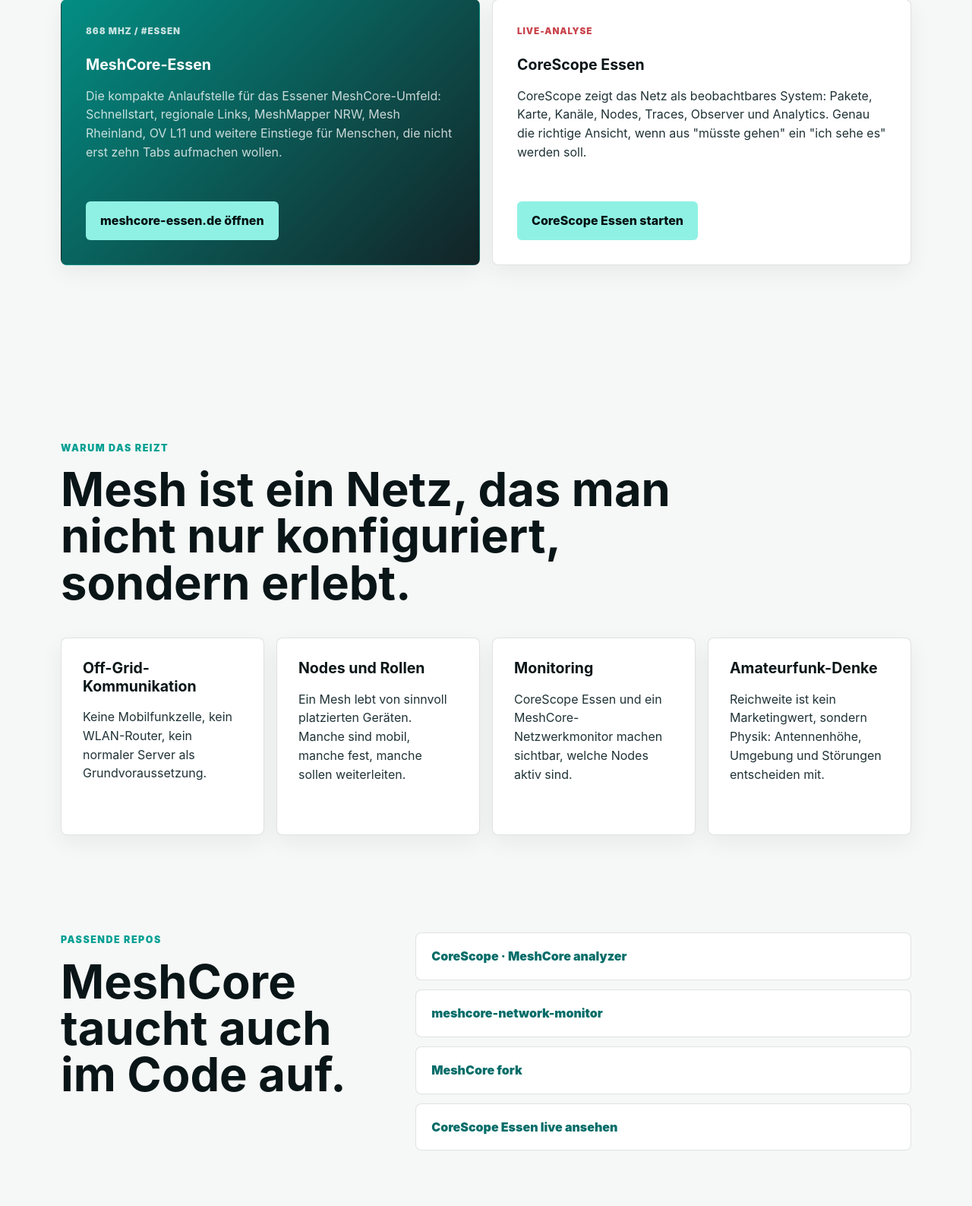
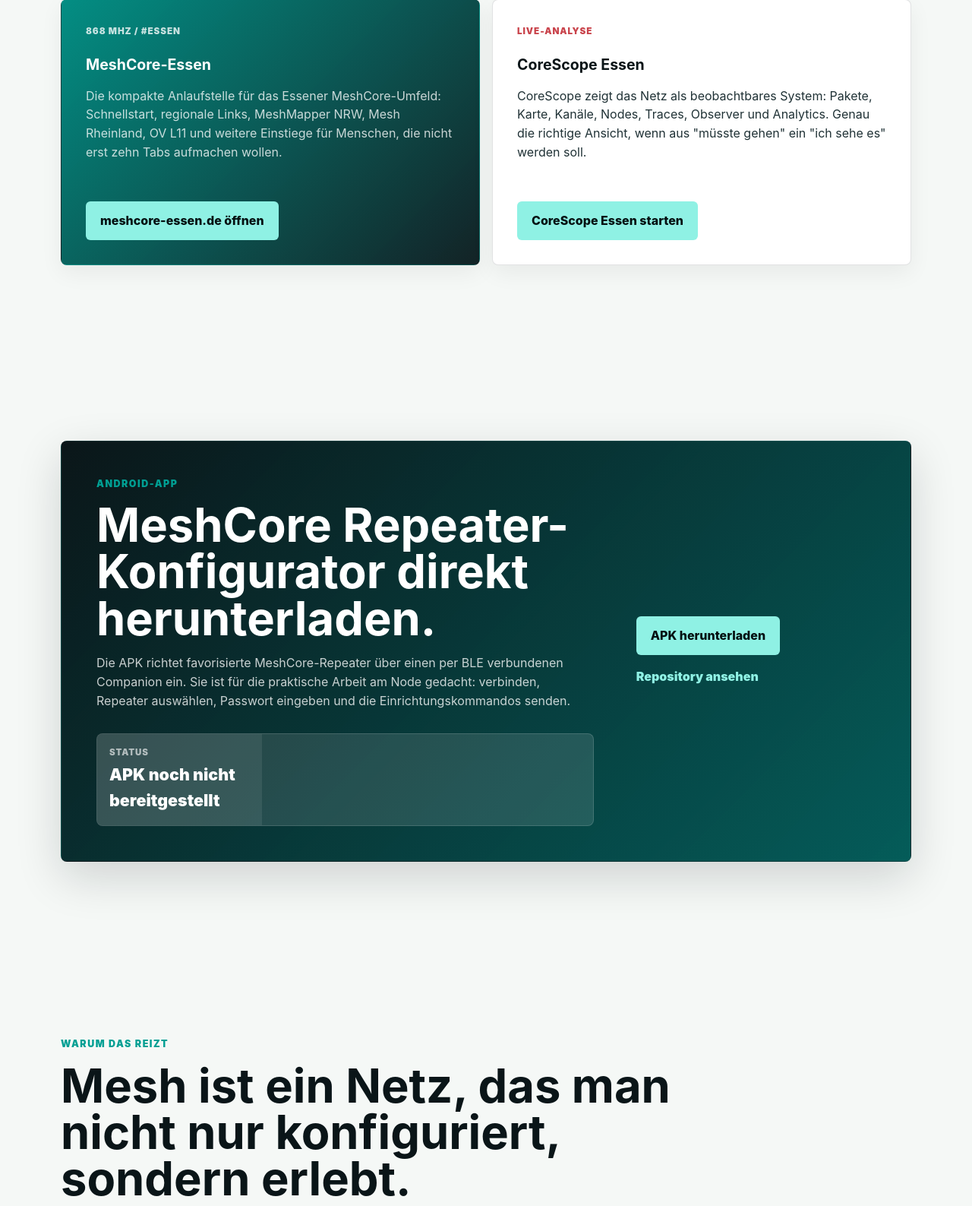
Before and after one commit to DO1FFE/do1ffe-webseite, a Flask app: page /meshcore in a window 1280 px wide. Shown: the part 1873-3460 px from the top of the page at 76% size. Run offline with Flask 3, Linux system fonts and the light colour scheme.

Commit message:
Integriere MeshCore APK-Download

```diff
--- a/app.py
+++ b/app.py
@@ -1,6 +1,17 @@
-from flask import Flask, render_template
+from datetime import datetime
+from pathlib import Path
+import re
+
+from flask import Flask, abort, render_template, send_file
 
 app = Flask(__name__)
+
+
+MESHCORE_REPEATER_APK_ORDNER = Path("/home/do1ffe/software-downloads/MeshCoreRepeaterKonfigurator")
+MESHCORE_REPEATER_APK_MUSTER = "MeshCoreRepeaterKonfigurator-*-release-signed.apk"
+MESHCORE_REPEATER_APK_REGEX = re.compile(
+    r"^MeshCoreRepeaterKonfigurator-(?P<version>\d+(?:\.\d+)*)-release-signed\.apk$"
+)
 
 
 REPOSITORIES = [
@@ -61,6 +72,59 @@ REPOSITORIES = [
 ]
 
 
+def apk_version(datei):
+    treffer = MESHCORE_REPEATER_APK_REGEX.match(datei.name)
+    if not treffer:
+        return ""
+    return treffer.group("version")
+
+
+def apk_sortierschlüssel(datei):
+    version = apk_version(datei)
+    teile = [int(teil) for teil in version.split(".") if teil.isdigit()]
+    aufgefüllt = tuple((teile + [0, 0, 0, 0])[:4])
+    try:
+        geändert = datei.stat().st_mtime
+    except OSError:
+        geändert = 0
+    return aufgefüllt, geändert
+
+
+def finde_neuste_repeater_apk():
+    if not MESHCORE_REPEATER_APK_ORDNER.exists():
+        return None
+    dateien = [
+        datei
+        for datei in MESHCORE_REPEATER_APK_ORDNER.glob(MESHCORE_REPEATER_APK_MUSTER)
+        if datei.is_file()
+    ]
+    if not dateien:
+        return None
+    return max(dateien, key=apk_sortierschlüssel)
+
+
+def formatiere_dateigröße(größe):
+    if größe >= 1024 * 1024:
+        return f"{größe / (1024 * 1024):.1f} MiB".replace(".", ",")
+    return f"{größe / 1024:.0f} KiB"
+
+
+def meshcore_repeater_apk_info():
+    datei = finde_neuste_repeater_apk()
+    if datei is None:
+        return None
+    try:
+        status = datei.stat()
+    except OSError:
+        return None
+    return {
+        "dateiname": datei.name,
+        "größe": formatiere_dateigröße(status.st_size),
+        "geändert": datetime.fromtimestamp(status.st_mtime).strftime("%d.%m.%Y %H:%M"),
+        "version": apk_version(datei),
+    }
+
+
 @app.route("/")
 def startseite():
     return render_template("startseite.html")
@@ -83,7 +147,21 @@ def github():
 
 @app.route("/meshcore")
 def meshcore():
-    return render_template("meshcore.html")
+    return render_template("meshcore.html", repeater_apk=meshcore_repeater_apk_info())
+
+
+@app.route("/downloads/meshcore-repeater-konfigurator.apk")
+def meshcore_repeater_konfigurator_apk():
+    datei = finde_neuste_repeater_apk()
+    if datei is None:
+        abort(404)
+    return send_file(
+        datei,
+        as_attachment=True,
+        download_name=datei.name,
+        mimetype="application/vnd.android.package-archive",
+        max_age=0,
+    )
 
 
 @app.route("/kontakt")
--- a/static/style.css
+++ b/static/style.css
@@ -750,6 +750,79 @@ h3 {
   margin-top: auto;
 }
 
+.mesh-download {
+  padding-top: 0;
+}
+
+.download-panel {
+  display: grid;
+  grid-template-columns: minmax(0, 1.35fr) minmax(240px, 0.65fr);
+  gap: clamp(24px, 5vw, 56px);
+  align-items: center;
+  padding: clamp(28px, 5vw, 46px);
+  border: 1px solid var(--line);
+  border-radius: 8px;
+  color: var(--white);
+  background:
+    linear-gradient(135deg, rgba(10, 21, 24, 0.96), rgba(0, 108, 104, 0.78)),
+    #132326;
+  box-shadow: var(--shadow);
+}
+
+.download-panel h2 {
+  max-width: 760px;
+}
+
+.download-panel p:not(.eyebrow) {
+  max-width: 720px;
+  color: rgba(255, 255, 255, 0.78);
+}
+
+.download-meta {
+  display: grid;
+  grid-template-columns: repeat(3, minmax(0, 1fr));
+  gap: 1px;
+  max-width: 700px;
+  margin: 30px 0 0;
+  overflow: hidden;
+  border: 1px solid rgba(255, 255, 255, 0.14);
+  border-radius: 8px;
+  background: rgba(255, 255, 255, 0.12);
+}
+
+.download-meta div {
+  min-height: 84px;
+  padding: 16px;
+  background: rgba(255, 255, 255, 0.08);
+}
+
+.download-meta dt {
+  margin: 0 0 4px;
+  color: rgba(255, 255, 255, 0.62);
+  font-size: 0.72rem;
+  font-weight: 900;
+  letter-spacing: 0.08em;
+  text-transform: uppercase;
+}
+
+.download-meta dd {
+  margin: 0;
+  font-size: clamp(1.05rem, 2vw, 1.34rem);
+  font-weight: 900;
+}
+
+.download-panel__actions {
+  display: grid;
+  gap: 16px;
+  justify-items: start;
+}
+
+.download-panel__repo {
+  color: #8ff1e4;
+  font-weight: 900;
+  text-decoration: none;
+}
+
 .page-hero {
   position: relative;
   display: grid;
@@ -1058,6 +1131,7 @@ h3 {
   .promo-grid,
   .repo-grid,
   .article-layout,
+  .download-panel,
   .repo-highlight,
   .next-links {
     grid-template-columns: 1fr;
@@ -1100,6 +1174,10 @@ h3 {
   .project-card {
     min-height: auto;
   }
+
+  .download-panel__actions {
+    justify-items: stretch;
+  }
 }
 
 @media (max-width: 560px) {
@@ -1128,6 +1206,10 @@ h3 {
   .button {
     width: 100%;
   }
+
+  .download-meta {
+    grid-template-columns: 1fr;
+  }
 }
 
 @media (prefers-reduced-motion: reduce) {
--- a/templates/meshcore.html
+++ b/templates/meshcore.html
@@ -15,6 +15,7 @@
     </p>
     <div class="hero__actions">
       <a class="button button--primary" href="https://meshcore-essen.de/" target="_blank" rel="noopener noreferrer">MeshCore-Essen</a>
+      <a class="button button--ghost" href="{{ url_for('meshcore_repeater_konfigurator_apk') }}">Repeater-Konfigurator APK</a>
       <a class="button button--ghost" href="https://corescope.lima11.de/#/home" target="_blank" rel="noopener noreferrer">CoreScope Essen live</a>
       <a class="button button--ghost" href="https://docs.meshcore.io/faq/" target="_blank" rel="noopener noreferrer">MeshCore Docs</a>
     </div>
@@ -79,6 +80,45 @@
   </div>
 </section>
 
+<section class="section content-section mesh-download">
+  <div class="download-panel reveal">
+    <div>
+      <p class="eyebrow">Android-App</p>
+      <h2>MeshCore Repeater-Konfigurator direkt herunterladen.</h2>
+      <p>
+        Die APK richtet favorisierte MeshCore-Repeater über einen per BLE verbundenen
+        Companion ein. Sie ist für die praktische Arbeit am Node gedacht: verbinden,
+        Repeater auswählen, Passwort eingeben und die Einrichtungskommandos senden.
+      </p>
+      <dl class="download-meta">
+        {% if repeater_apk %}
+        <div>
+          <dt>Version</dt>
+          <dd>{{ repeater_apk.version }}</dd>
+        </div>
+        <div>
+          <dt>Größe</dt>
+          <dd>{{ repeater_apk.größe }}</dd>
+        </div>
+        <div>
+          <dt>Stand</dt>
+          <dd>{{ repeater_apk.geändert }} Uhr</dd>
+        </div>
+        {% else %}
+        <div>
+          <dt>Status</dt>
+          <dd>APK noch nicht bereitgestellt</dd>
+        </div>
+        {% endif %}
+      </dl>
+    </div>
+    <div class="download-panel__actions">
+      <a class="button button--primary" href="{{ url_for('meshcore_repeater_konfigurator_apk') }}">APK herunterladen</a>
+      <a class="download-panel__repo" href="https://github.com/DO1FFE/meshcore-repeater-konfigurator" target="_blank" rel="noopener noreferrer">Repository ansehen</a>
+    </div>
+  </div>
+</section>
+
 <section class="section content-section">
   <div class="section__heading reveal">
     <p class="eyebrow">Warum das reizt</p>
```
Also changed, not shown: tests/test_routen.py (+29 -1 lines), README.md, 1 other file.
